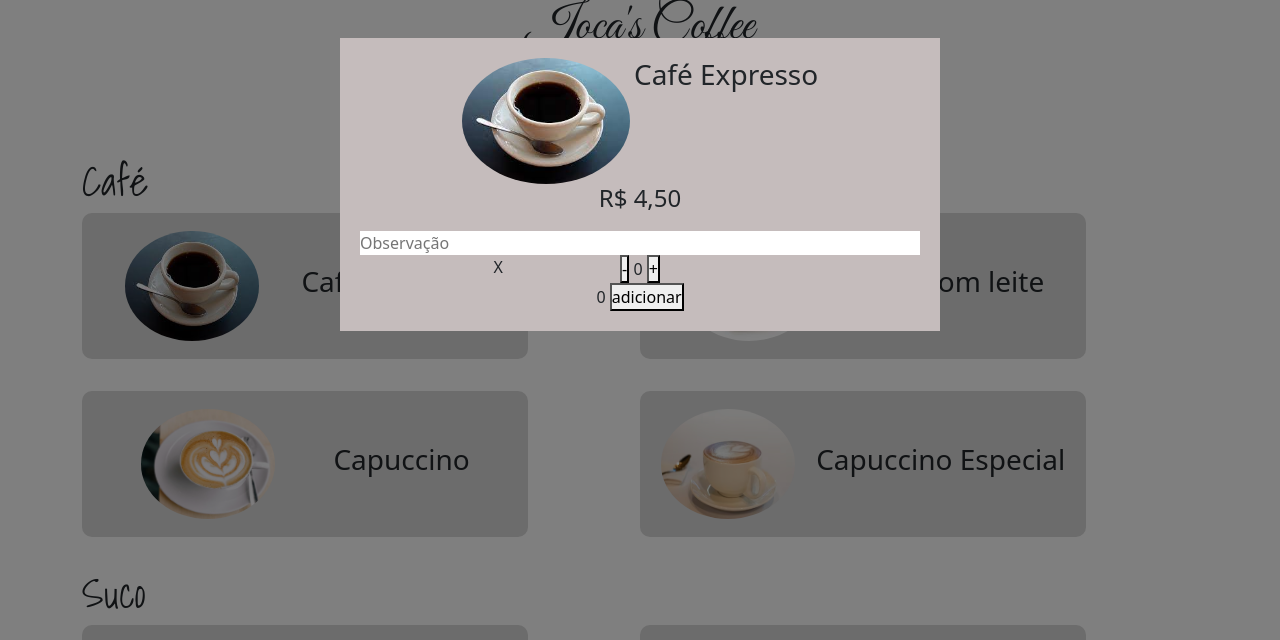
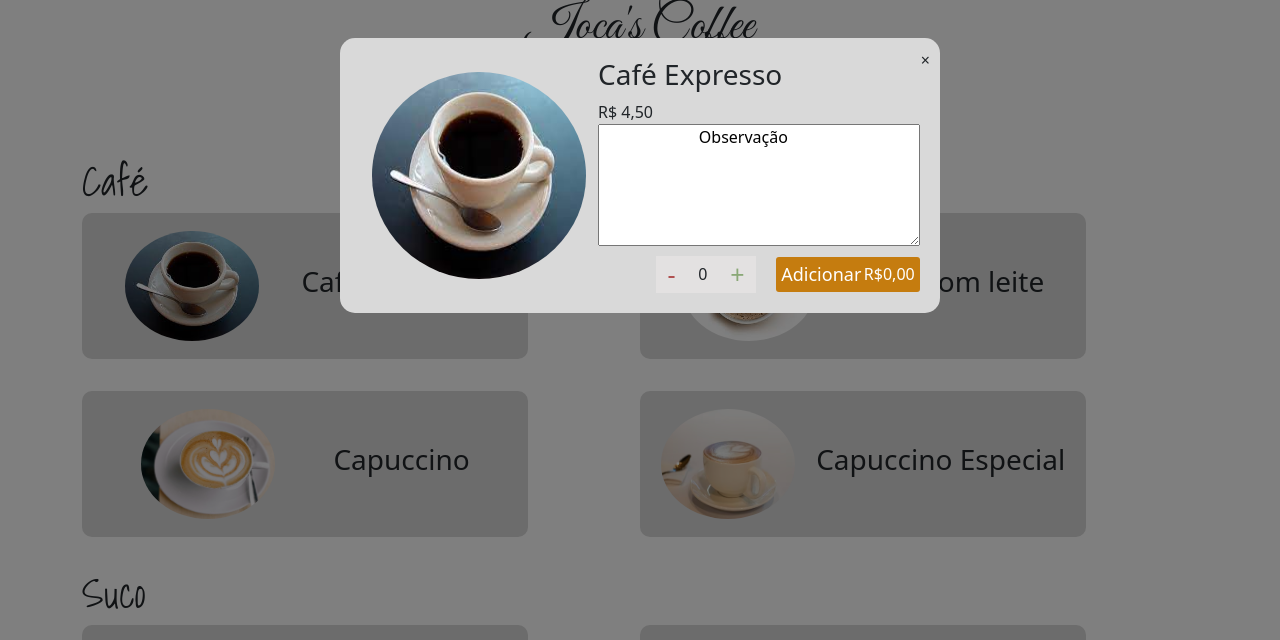
Before and after one commit to ksosantana/Joca-s-Coffee, a plain HTML site: page index.html in a window 1280 px wide. Both pictures are taken after a click on the element "Café Expresso". Shown: the part 90-730 px from the top of the page. Drawn offline with Linux system fonts and the light colour scheme.

Commit message:
fit: ajuste modal

```diff
--- a/index.html
+++ b/index.html
@@ -152,21 +152,27 @@
         <article>
           <div class="modal">
             <div class="conteudo-modal">
-              <span class="fechar-modal">X</span>
+                  <span class="fechar-modal">&times;</span>
+                    <div class="conteudo-modal-principal">
                       <img class="foto-modal" src="./imagens/cafe simples.jpeg">
+                    </div>
+                  <div class="conteudo-modal-seg">
                       <h3 class="fonte-modal">Café Expresso</h3>
-              <h4>R$ 4,50</h4>
-              <input class="fonte-modal" placeholder="Observação">
+                      <span>R$ <span id="valor_uni">4,50</span></span>
+                      <textarea id="story" name="story" rows="5" cols="33">
+                        Observação
+                      </textarea>
+                  <div class="botoes-add">
                       <div class="qtd-item">
-
-                <button id="diminuir">-</button>
+                        <button id="diminuir" class="botao-qtd">-</button>
                         <span id="valor">0</span>
-                <button id="aumentar">+</button>
-
+                        <button id="aumentar" class="botao-qtd">+</button>
                       </div>
                       <div class="confirmar">
+                        <button id="adicionar">Adicionar</button>
                         <span id="quantidade">n</span>
-                <button id="adicionar">adicionar</button>
+                      </div>
+                </div>
               </div>
           </div>
           </div>
--- a/modal.js
+++ b/modal.js
@@ -10,12 +10,23 @@ const diminuirValor =document.getElementById('diminuir')
 const aumentarValor =document.getElementById('aumentar')
 const quantValor =document.getElementById('quantidade')
 const adicionarValor =document.getElementById('adicionar')
+const qtdUni = document.getElementById('valor_uni');
+
+var valorQtd = qtdUni.textContent;
+
+
+
+var qtduni = parseFloat(valorQtd.replace(',','.'))
+
 
 let valor = 0
 
 const atualizarValor = () => {
+
+    var resultado = valor * qtduni
+    var resultadoFormato = resultado.toFixed(2)
     spanValor.textContent = valor
-    quantValor.textContent = valor
+    quantValor.textContent = "R$" + resultadoFormato.replace(".",",");
 }
 
 aumentarValor.addEventListener("click",() =>{
--- a/styles.css
+++ b/styles.css
@@ -72,30 +72,96 @@ article{
     background-color: rgba(0, 0, 0, 0.5);
      display: none;
 
+
+  }
+
+  .conteudo-modal-principal{
+    display: flex;
+    justify-content: space-around;
+    align-items: center;
+  }
+
+  .botao-qtd{
+    border: none;
+    font-size: 25px;
+    background: transparent;
+  }
+
+  .botoes-add{
+    display: flex;
+    align-items: center;
+    justify-content: end;
+    margin-top: 10px;
+  }
+  .qtd-item{
+    background: #E3E1E1;
+    width: 100px;
+    display: flex;
+    align-items: center;
+    justify-content: space-around;
+    margin-right: 20px;
   }
 
   .conteudo-modal {
-    background-color: rgb(197, 188, 188);
+    background-color: #D9D9D9;
     padding: 20px;
     text-align: center;
-   width: 60%;
+    width: 80%;
     max-width: 600px;
     margin: 0 auto;
     margin-top: 10%;
     position: relative;
+    border-radius: 15px;
+    padding: 20px;
+    display: flex;
   }
+
+  #diminuir{
+   color: #B05151;
+  }
+  #aumentar{
+    color: #8AA877;
+  }
+
+  #adicionar{
+    background: transparent;
+    border: none;
+    font-size: 18px;
+    color: #FFFFFF;
+  }
+
+  .confirmar{
+    background-color: #C57C0F;
+    border-radius: 3px;
+    color: #FFFFFF;
+    display: flex;
+    align-items: center;
+    justify-content: space-around;
+    width: 144px;
+    padding: 4px;
+  }
+p{
+  margin: 0px;
+}
+.conteudo-modal-seg{
+  display: flex;
+  flex-direction: column;
+  text-align: left;
+}
+
+
 
   .fechar-modal {
     position: absolute;
-    top: 217px;
-    right: 437px;
+    top: 10px;
+    right: 10px;
     cursor: pointer;
   }
 
   .foto-modal {
-    border-radius: 500% ;
-    height: 75%;
-    width: 30%;
+    border-radius: 500%;
+    height: 88%;
+    width: 90%;
   }
 
   .fonte-modal {
```
Lines whose indentation alone changed are shown as unchanged.
